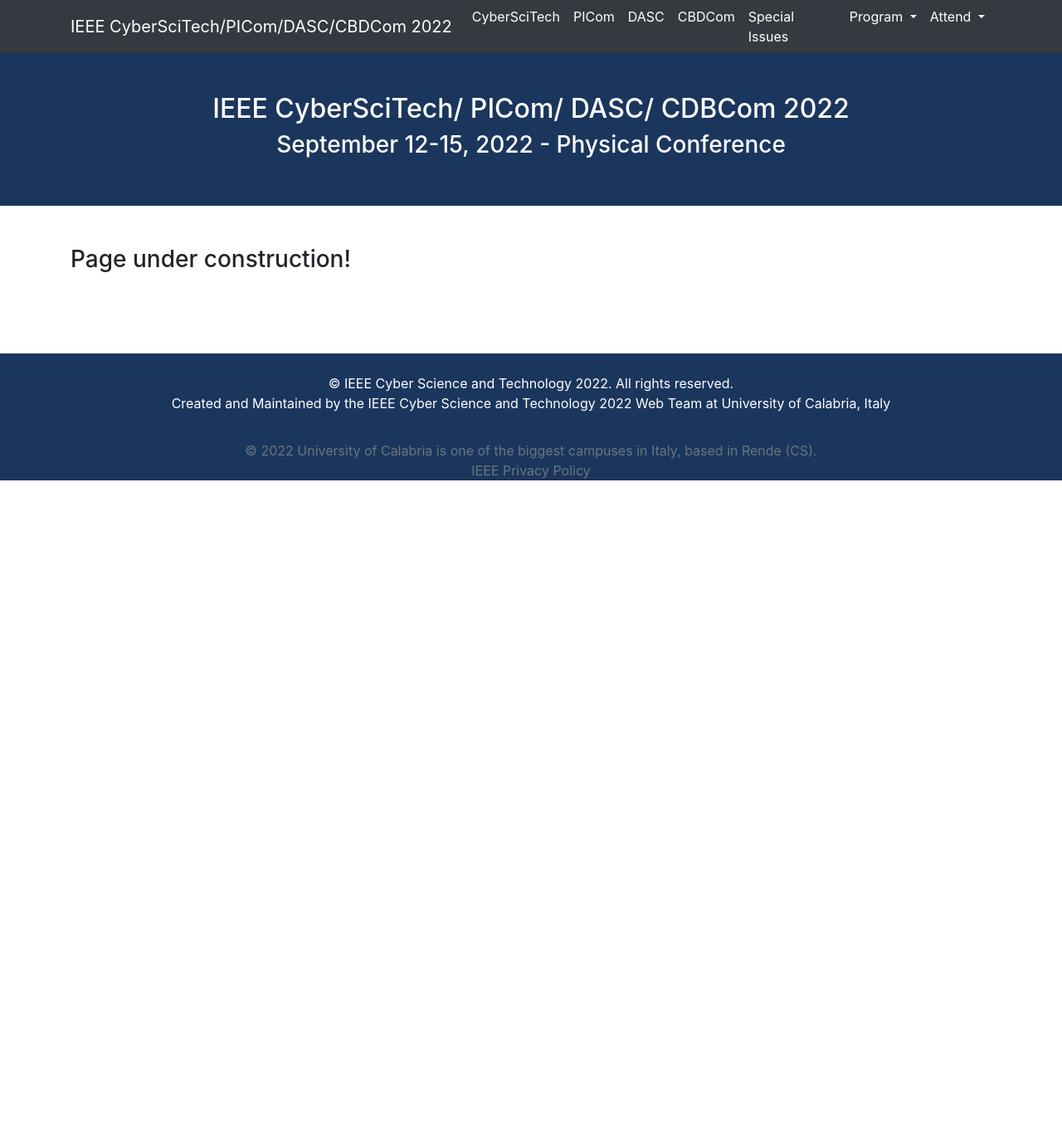
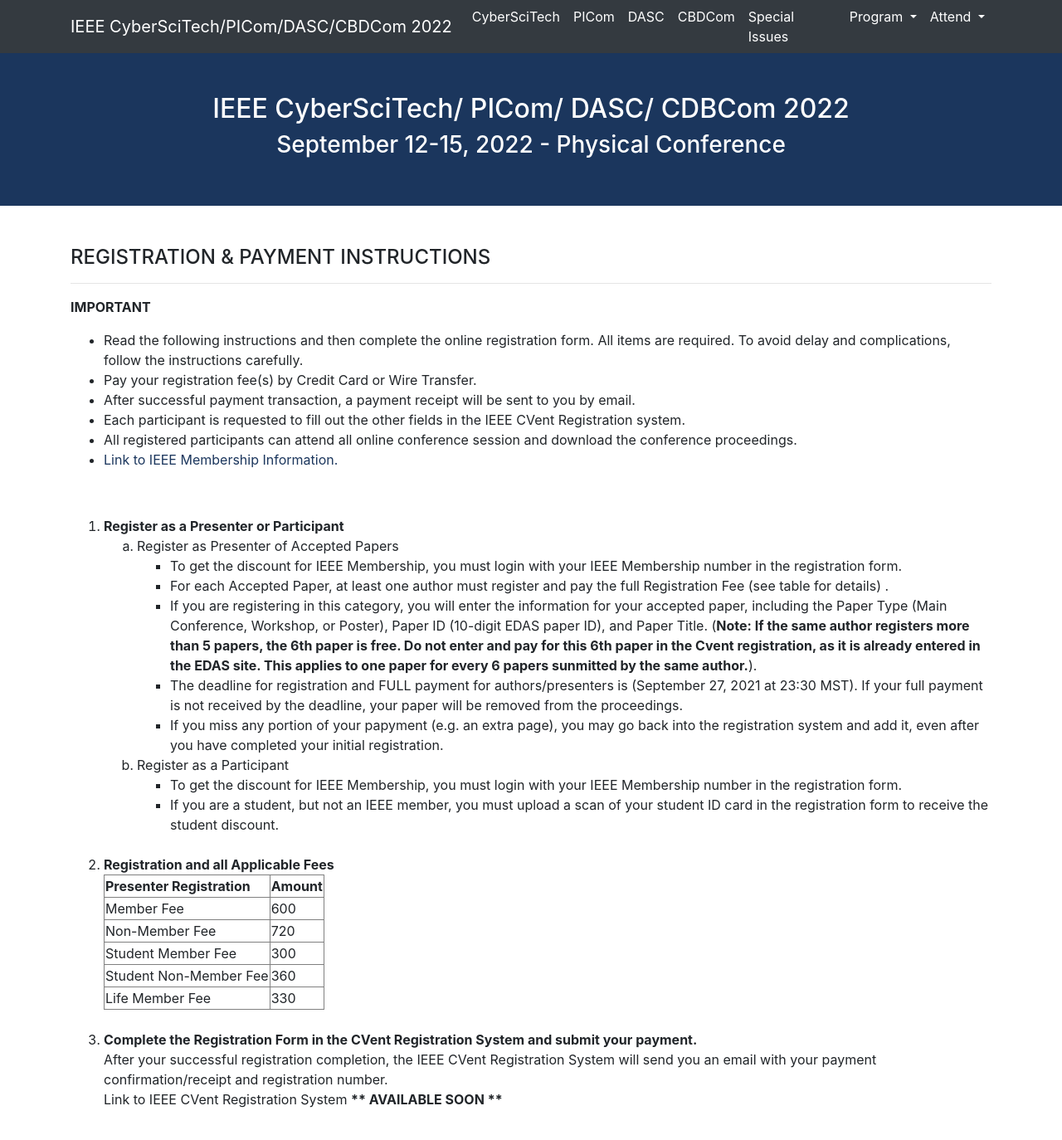
Before and after one commit to cyber-science/2022, a Jekyll site: the page built from _pages/registration.md, in a window 1280 px wide and 1400 px high. Shown: the top 1374 px of the window at 83% size. Built offline with Jekyll 4.4.1, drawn with Linux system fonts in a browser that asks for light colours.

Commit message:
registration fees and information added

```diff
--- a/_pages/registration.md
+++ b/_pages/registration.md
@@ -3,57 +3,59 @@
 permalink: /registration/
 ---
 
-<h3>Page under construction!</h3>
-
-<!--- COMMENTED
 <h4>REGISTRATION & PAYMENT INSTRUCTIONS</h4>
-
+<hr/>
 
 <b>IMPORTANT</b>
-<ul><li>	Read the following instructions and then complete the online registration form. All items are required. To avoid delay and complications, follow the instructions carefully.
-</li><li>	Pay your registration fee(s) by Credit Card or Wire Transfer.
-</li><li>	After successful payment transaction, a payment receipt will be sent to you by email.
-</li><li>	Each participant is requested to fill out the other fields in the IEEE CVent Registration system.
-</li><li>	All registered participants can attend all online conference session and download the conference proceedings.
-</li><li>	<a href="https://web.cvent.com/event/60c3ff29-dfea-4c59-a543-adcdfcadae01/summary" target=_new>Link to IEEE Membership Information.</a>
-	</li></ul>
+<ul>
+<li>	Read the following instructions and then complete the online registration form. All items are required. To avoid delay and complications, follow the instructions carefully.</li>
+<li>	Pay your registration fee(s) by Credit Card or Wire Transfer.</li>
+<li>	After successful payment transaction, a payment receipt will be sent to you by email.</li>
+<li>	Each participant is requested to fill out the other fields in the IEEE CVent Registration system.</li>
+<li>	All registered participants can attend all online conference session and download the conference proceedings.</li>
+<li>	<a href="https://web.cvent.com/event/60c3ff29-dfea-4c59-a543-adcdfcadae01/summary" target=_new>Link to IEEE Membership Information.</a></li>
+</ul>
 <br/>
+
 <ol><li>
+
 <a name="1"><b>Register as a Presenter or Participant</b></a>
-<br/><ol type=a><li>	Register as Presenters of Accepted Papers
-<ul><li>	To get the discount for IEEE Membership, you must login with your IEEE Membership number in the registration form.
-</li><li>	For each Accepted Paper, at least one author must register and pay the full Registration Fee (see table for details) .
-</li><li>If you are registering in this category, you will enter the information for your accepted paper, including the Paper Type (Main Conference, Workshop, or Poster), Paper ID (10-digit EDAS paper ID), and Paper Title. (<b>Note: If the same author registers more than 5 papers, the 6th paper is free. Do not enter and pay for this 6th paper in the Cvent registration, as it is already entered in the EDAS site. This applies to one paper for every 6 papers sunmitted by the same author.</b>).
-</li><li>The deadline for registration and FULL payment for authors/presenters is (September 27, 2021 at 23:30 MST). If your full payment is not received by the deadline, your paper will be removed from the proceedings.
-	</li><li>If you miss any portion of your papyment (e.g. an extra page), you may go back into the registration system and add it, even after you have completed your initial registration.
-</li></ul>
-</li><li>	Register as a Participant
+<br/><ol type=a>
+<li>	Register as Presenter of Accepted Papers
+<ul>
+<li>	To get the discount for IEEE Membership, you must login with your IEEE Membership number in the registration form.</li>
+<li>	For each Accepted Paper, at least one author must register and pay the full Registration Fee (see table for details) .</li>
+<li>If you are registering in this category, you will enter the information for your accepted paper, including the Paper Type (Main Conference, Workshop, or Poster),
+    Paper ID (10-digit EDAS paper ID), and Paper Title. (<b>Note: If the same author registers more than 5 papers, the 6th paper is free. Do not enter and pay for
+	this 6th paper in the Cvent registration, as it is already entered in the EDAS site. This applies to one paper for every 6 papers sunmitted by the same author.</b>).</li>
+<li>The deadline for registration and FULL payment for authors/presenters is (September 27, 2021 at 23:30 MST). If your full payment is not received by the deadline, your paper will be removed from the proceedings.</li>
+<li>If you miss any portion of your papyment (e.g. an extra page), you may go back into the registration system and add it, even after you have completed your initial registration.</li>
+</ul>
+</li>
+
+<li>	Register as a Participant
 <ul><li>	To get the discount for IEEE Membership, you must login with your IEEE Membership number in the registration form.
 </li><li>	If you are a student, but not an IEEE member,  you must upload a scan of your student ID card in the registration form to receive the student discount.
 </li></ul>
-</li></ol></li>
-	<br/>
-<li><a name="2"><b>Registration and all Applicable Fees (All in US Dollars)</b></a><br/>
-<table border=1><tr><td>
-	<b>Presenter Registration</b></td><td>	<b>Amount</b>
-	</td></tr><tr><td>Member Fee	</td><td>210.00
-</td></tr><tr><td>Non-Member Fee	</td><td>255.00
-
-	</td></tr><tr><td>&nbsp;	</td><td><b>TOTAL AUTHOR REGISTRATION</b>
-
-	</td></tr><tr><td><b>Participant Registration</b></td><td>	<b>Amount</b>
-</td></tr><tr><td>Member Fee</td><td>	60.00
-</td></tr><tr><td>Non-Member Fee	</td><td>75.00
-</td></tr><tr><td>Student Member Fee</td><td>	45.00
-</td></tr><tr><td>Student Non-Member Fee</td><td>	55.00
-</td></tr><tr><td>Life Member Fee	</td><td>35.00
-	</td></tr></table>
-
+</li></ol>
 </li>
 <br/>
-<li>	<a name="3"><b>Complete the Registration Form in the CVent Registration System and submit your payment.</b></a>
-  <p>
-After your successful registration completion, the IEEE CVent Registration System will send you an email with your payment confirmation/receipt and registration number.
-  <br/>  <a href="https://web.cvent.com/event/60c3ff29-dfea-4c59-a543-adcdfcadae01/summary" target=_new>Link to IEEE CVent Registration System</a></p>
-</li></ol>
--->
+
+<li><a name="2"><b>Registration and all Applicable Fees</b></a><br/>
+<table border=1><tr><td>
+<b>Presenter Registration</b></td><td>	<b>Amount</b>
+</td></tr><tr><td>Member Fee	</td><td>600
+</td></tr><tr><td>Non-Member Fee	</td><td>720
+</td></tr><tr><td>Student Member Fee</td><td>300
+</td></tr><tr><td>Student Non-Member Fee</td><td>360
+</td></tr><tr><td>Life Member Fee	</td><td>330
+</td></tr></table>
+</li>
+<br/>
+
+<li><a name="3"><b>Complete the Registration Form in the CVent Registration System and submit your payment.</b></a>
+<p>
+After your successful registration completion, the IEEE CVent Registration System will send you an email with your payment confirmation/receipt and registration number.<br/>
+Link to IEEE CVent Registration System <b>** AVAILABLE SOON **</b></p>
+</li>
+</ol>
```
